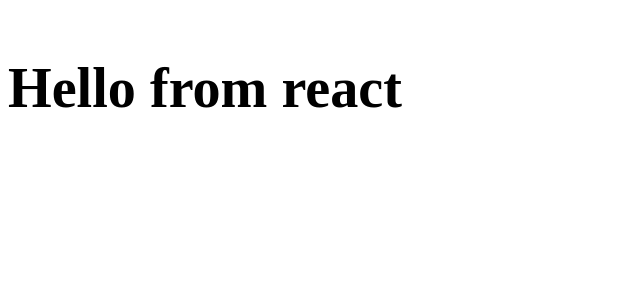
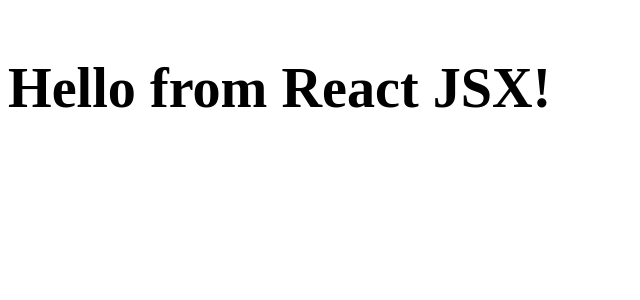
Before and after one commit to hey-shashikant/Namaste-React, a React (Vite) app: page / in a window 1280 px wide. Shown: the top 300 px of the page, without its empty margins (0-640 px from the left). Built offline with nearby package versions, Linux system fonts and the light colour scheme.

Commit message:
Assignment 03-02

```diff
--- a/App.js
+++ b/App.js
@@ -1,15 +1,15 @@
 import React from "react";
 import ReactDOM from "react-dom/client";
 
-const element = React.createElement(
-    "div",
-    {class:"title"},
-    React.createElement(
-        "h1",
-        {},
-        React.createElement("h2",{},React.createElement("h3",{},"Hello from react"))
-    )
-);
+const element = <div>
+    <h1>
+        <h2>
+            <h3>
+                Hello from React JSX!
+            </h3>
+        </h2>
+    </h1>
+</div>
 
 
 const root = ReactDOM.createRoot(document.getElementById("root"));
```
